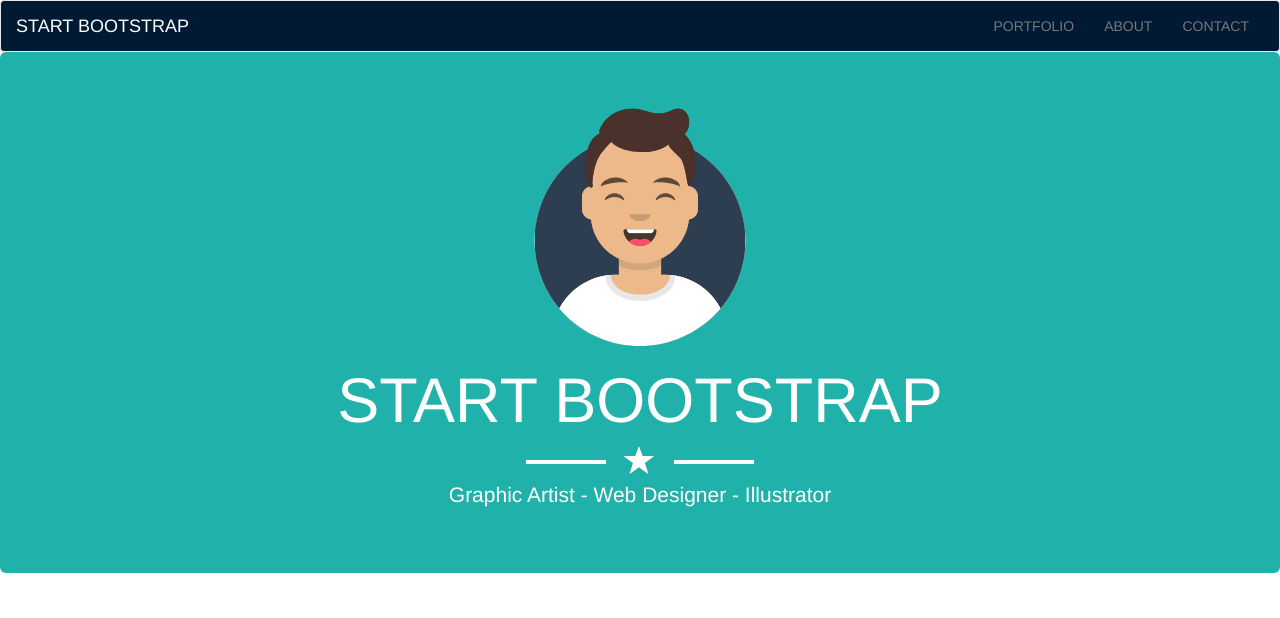
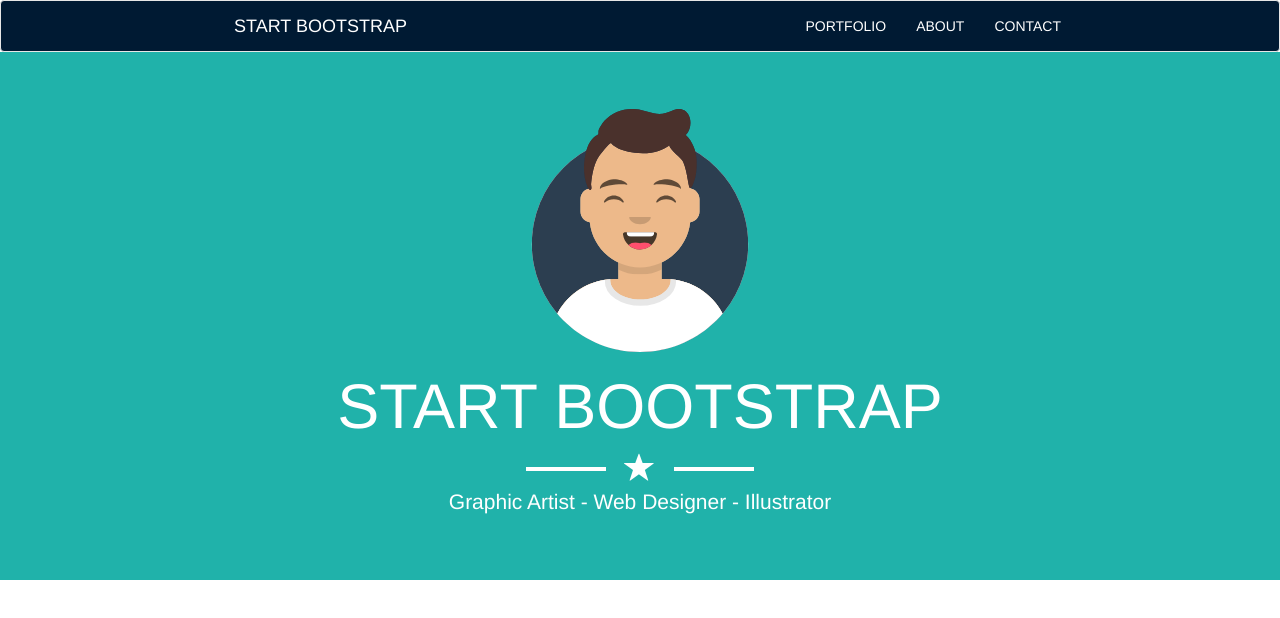
Before and after one commit to juridisalvo11/html-css-bootstrap-freelancer, a plain HTML site: page index.html in a window 1280 px wide. Drawn offline with nearby package versions, Linux system fonts and the light colour scheme.

Commit message:
Bootstrap Freelancer - correzioni

```diff
--- a/12bool.css
+++ b/12bool.css
@@ -5,8 +5,10 @@
 }
 
 .container {
-    width: 100%;
+    width: 100vw;
     margin: 0 auto;
+    padding-right: 0;
+    padding-left: 0;
 }
 
 .container::after {
--- a/index.html
+++ b/index.html
@@ -10,13 +10,12 @@
     </head>
     <body>
         <header>
-
-            <nav class="navbar navbar-default col-xs-12 col-lg-12">
-                <div class="container">
-                  <div class="row text-uppercase">
+            <div class="container">
+                <nav class="navbar navbar-default">
+                    <div class="row text-uppercase">
                   <!-- Brand and toggle get grouped for better mobile display -->
-                      <div class="navbar-header2">
-                            <button type="button" class="navbar-toggle collapsed" data-toggle="collapse" data-target="#bs-example-navbar-collapse-1" aria-expanded="false">
+                      <div class="navbar-header2 col-xs-12 col-md-12 col-lg-4 col-lg-offset-2">
+                            <button type="button" class="navbar-toggle collapsed" id="colore-bianco" data-toggle="collapse" data-target="#bs-example-navbar-collapse-1" aria-expanded="false">
                               <span class="sr-only">Toggle navigation</span>
                               <span class="icon-bar"></span>
                               <span class="icon-bar"></span>
@@ -28,16 +27,16 @@
                       </div>
 
                       <!-- Collect the nav links, forms, and other content for toggling -->
-                      <div class="collapse navbar-collapse" id="bs-example-navbar-collapse-1">
-                        <ul class="nav navbar-nav navbar-right">
+                      <div class="collapse navbar-collapse col-lg-4" id="bs-example-navbar-collapse-1">
+                        <ul class="nav navbar-nav navbar-right" id="bianco">
                               <li class="white"><a href="#">Portfolio</a></li>
                               <li class="white"><a href="#">About</a></li>
                               <li class="white"><a href="#">Contact</a></li>
                         </ul>
                       </div><!-- /.navbar-collapse -->
                   </div>
-              </div>
-            </nav>
+                </nav>
+            </div>
         </header>
         <section class="container">
             <div class="row">
--- a/style.css
+++ b/style.css
@@ -4,7 +4,7 @@
 }
 
 img {
-    width: 50%;
+    width: 25%;
 }
 
 hr {
@@ -15,6 +15,14 @@ hr {
 
 i {
     font-size: 30px;
+}
+
+#bianco>li>a {
+    color: white;
+}
+
+#colore-bianco {
+    color: white;
 }
 
 .jumbotron {
@@ -41,8 +49,12 @@ i {
     .navbar-right {
         display: none;
     }
-    .navbar-collapse {
+    .navbar-toggle {
         display: block;
+    }
+
+    img {
+        width: 20%;
     }
 }
 
```
Also changed, not shown: 1 other file.
